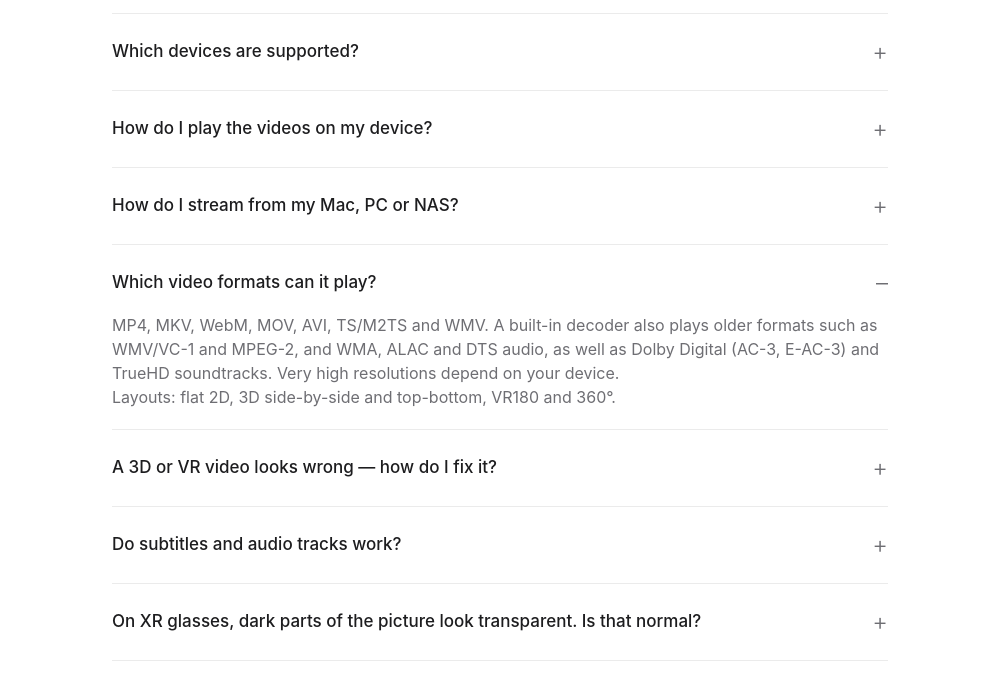
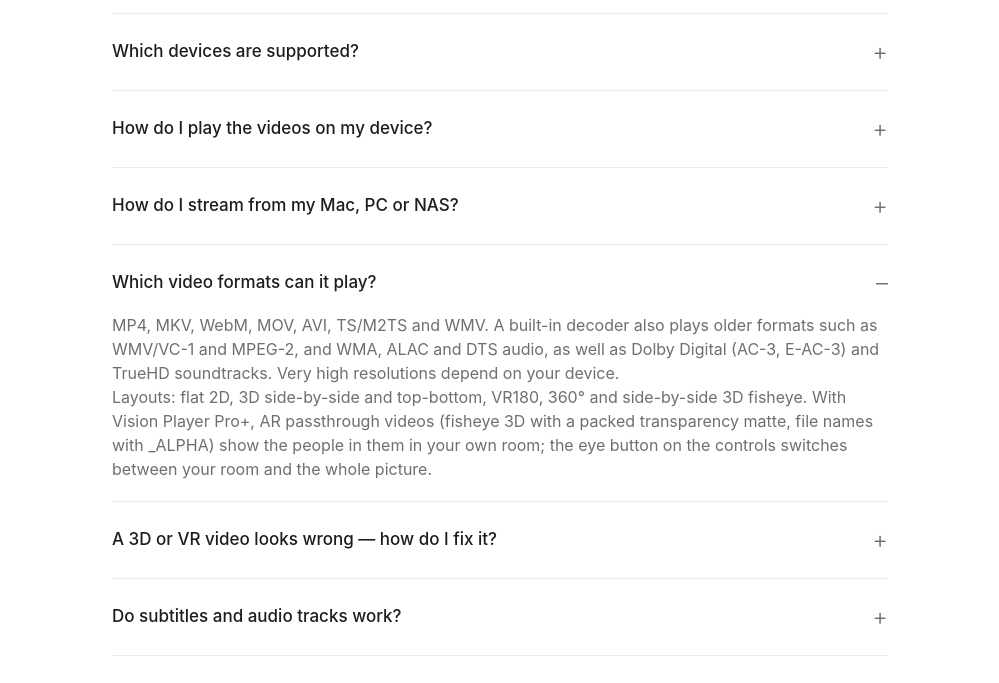
Before and after one commit to Meshy-SC/VisionPlayer, a plain HTML site: page androidxr-support.html in a window 1280 px wide. Both pictures are taken after a click on the heading "Which video formats can it play?". Shown: the part 794-1477 px from the top of the page, without its empty margins (140-1139 px from the left). Drawn offline with Linux system fonts and the light colour scheme.

Commit message:
Android XR support FAQ: AR passthrough (Vision Player Pro+) and side-by-side fisheye, with 26.0.21

```diff
--- a/androidxr-support.html
+++ b/androidxr-support.html
@@ -89,7 +89,10 @@
           and WMA, ALAC and DTS audio, as well as Dolby Digital (AC-3, E-AC-3) and TrueHD soundtracks. Very high resolutions
           depend on your device.
         </p>
-        <p>Layouts: flat 2D, 3D side-by-side and top-bottom, VR180 and 360°.</p>
+        <p>Layouts: flat 2D, 3D side-by-side and top-bottom, VR180, 360° and side-by-side 3D fisheye. With Vision
+        Player Pro+, AR passthrough videos (fisheye 3D with a packed transparency matte, file names with _ALPHA) show
+        the people in them in your own room; the eye button on the controls switches between your room and the whole
+        picture.</p>
       </details>
 
       <details>
@@ -127,7 +130,7 @@
         <summary>How do purchases and refunds work?</summary>
         <p>The app is free to download: every video on your device plays for 10 minutes a day. Vision Player Pro+, one
         in-app purchase with no subscription, removes the daily limit and adds streaming from computers, NAS drives and
-        media servers. Buy or restore it in Settings &gt; Vision Player Pro+. Payments and refunds are handled by Google
+        media servers, and AR passthrough. Buy or restore it in Settings &gt; Vision Player Pro+. Payments and refunds are handled by Google
         Play.</p>
         <p>Bought the app before it became free? Vision Player Pro+ is already yours: it unlocks by itself when the app
         updates on a device where you had it installed. If it hasn&rsquo;t, write to us with your Google Play receipt.</p>
```
